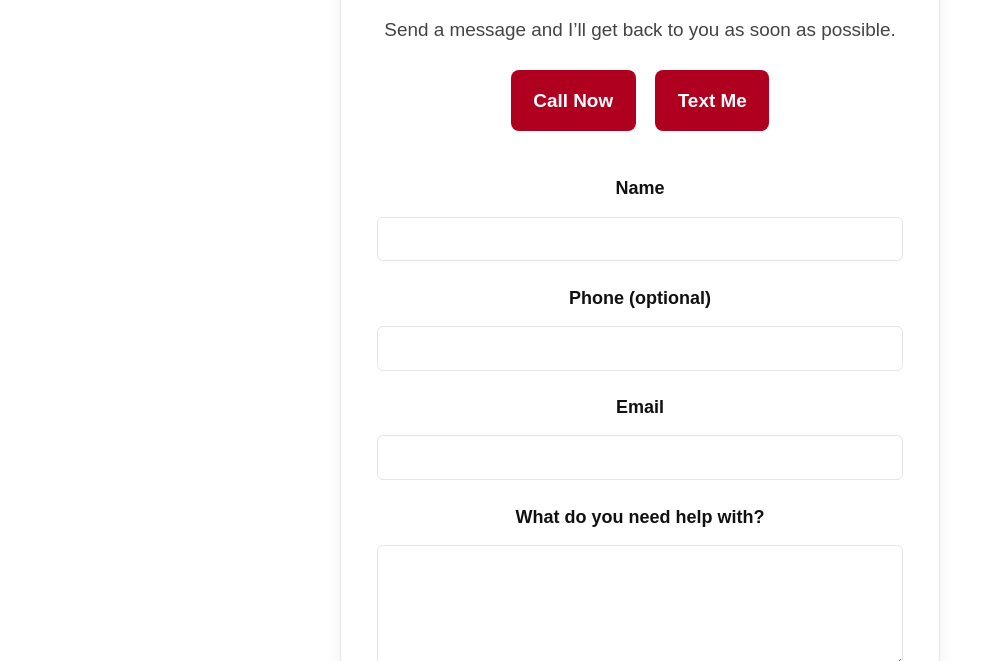
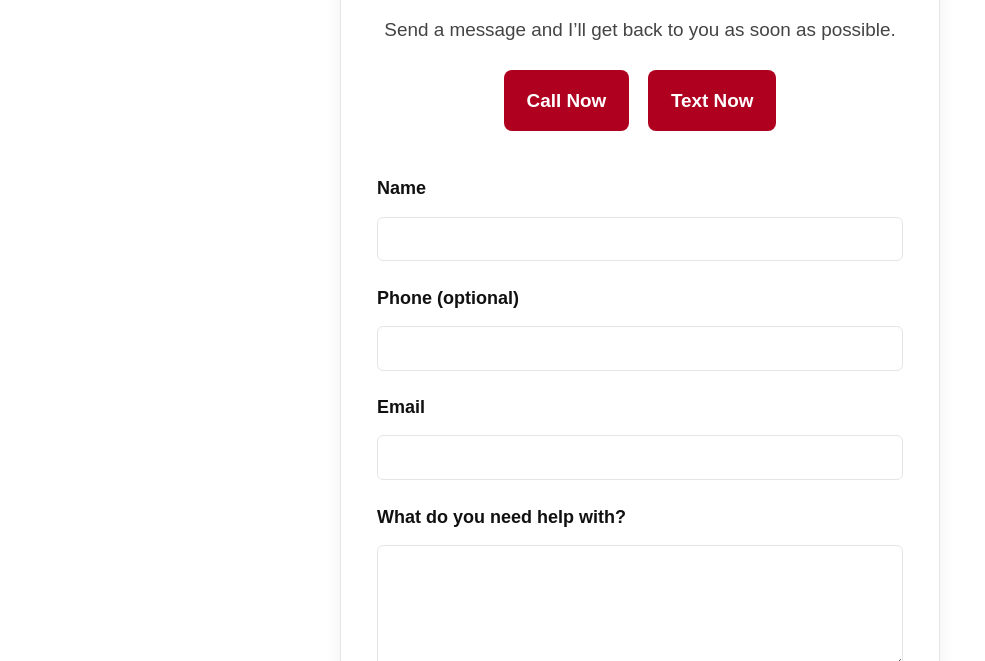
Before and after one commit to techhelpwithheart/techhelpwithheart, a plain HTML site: page contact.html in a window 1280 px wide. Shown: the part 291-952 px from the top of the page, without its empty margins (0-985 px from the left). Drawn offline with Linux system fonts and the light colour scheme.

Commit message:
update add icon

```diff
--- a/contact.html
+++ b/contact.html
@@ -1,10 +1,12 @@
 <!DOCTYPE html>
 <html lang="en">
+
 <head>
     <meta charset="UTF-8" />
     <meta name="viewport" content="width=device-width, initial-scale=1.0" />
     <title>Contact | Tech Help with ❤️</title>
     <link rel="stylesheet" href="css/styles.css" />
+    <link rel="icon" type="image/png" href="img/favicon.png" />
 </head>
 
 <body>
@@ -26,7 +28,7 @@
 
     <p>
         <a class="button" href="tel:17602836499">Call Now</a>
-        <a class="button" href="sms:17602836499">Text Me</a>
+        <a class="button" href="sms:17602836499">Text Now</a>
     </p>
 
     <form action="https://formsubmit.co/natashia@techhelpwithheart.com" method="POST" class="contact-form">
--- a/css/styles.css
+++ b/css/styles.css
@@ -289,6 +289,8 @@ form textarea:focus {
     flex-direction: column;
     gap: 0.75rem;
     margin-top: 1.5rem;
+    text-align: left;
+    align-items: stretch;
 }
 
 .contact-form label {
```
Also changed, not shown: about.html (+1 -0 lines), index.html (+2 -0 lines), pricing.html (+1 -0 lines), services.html (+1 -0 lines), img/favicon.png (added).
